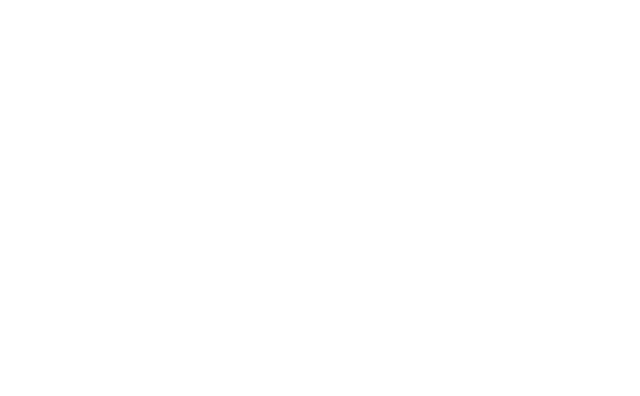
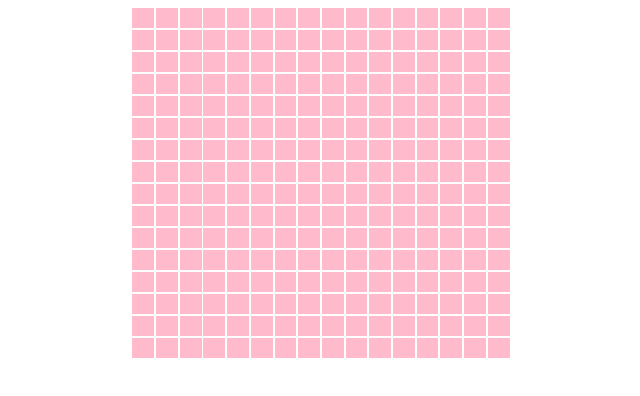
Before and after one commit to vitolob/Etch-A-Sketch, a plain HTML site: page index.html in a window 1280 px wide. Shown: the whole page, without its empty margins (318-958 px from the left). Drawn offline with Linux system fonts and the light colour scheme.

Commit message:
Added basic functionality

```diff
--- a/css/style.css
+++ b/css/style.css
@@ -0,0 +1,17 @@
+div.container {
+	max-width: 30%;
+	margin: 0 auto;
+}
+
+.grid {
+	float: left;
+	width: 5.75%;
+	height: 20px;
+	background-color: #ffbbcc;
+	margin-right: 0.5%;
+	margin-bottom: 2px;
+}
+
+.grid:last-child {
+	margin-right: 0;
+}
--- a/index.html
+++ b/index.html
@@ -7,7 +7,7 @@
 </head>
 <body>
 
-
+	<div class="container"></div>
 
 	<script type="text/javascript" src="js/jquery-1.11.3.min.js"></script>
 	<script type="text/javascript" src="js/script.js"></script>
--- a/js/script.js
+++ b/js/script.js
@@ -0,0 +1,14 @@
+var main = function() {
+	for (var i = 0; i < 256; i++) {
+		$("<div></div>", {class: "grid"}).appendTo("div.container");
+	};
+	$(".grid").hover(function() {
+		$(this).css("background-color", "#eeddbb");
+	},
+	function() {
+		$(this).css("background-color", "#ffbbcc");
+	});
+
+};
+
+$(document).ready(main);
```
